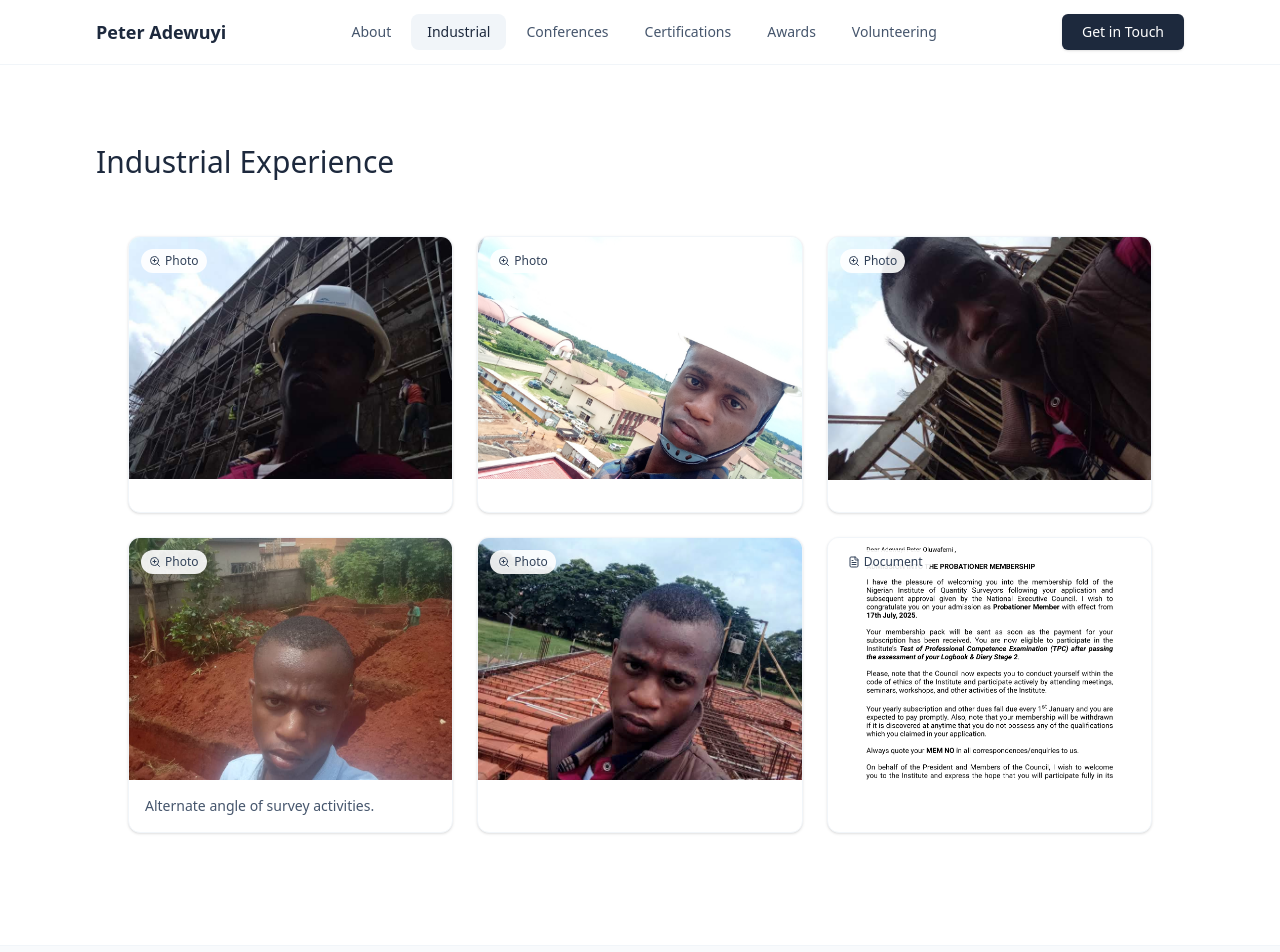
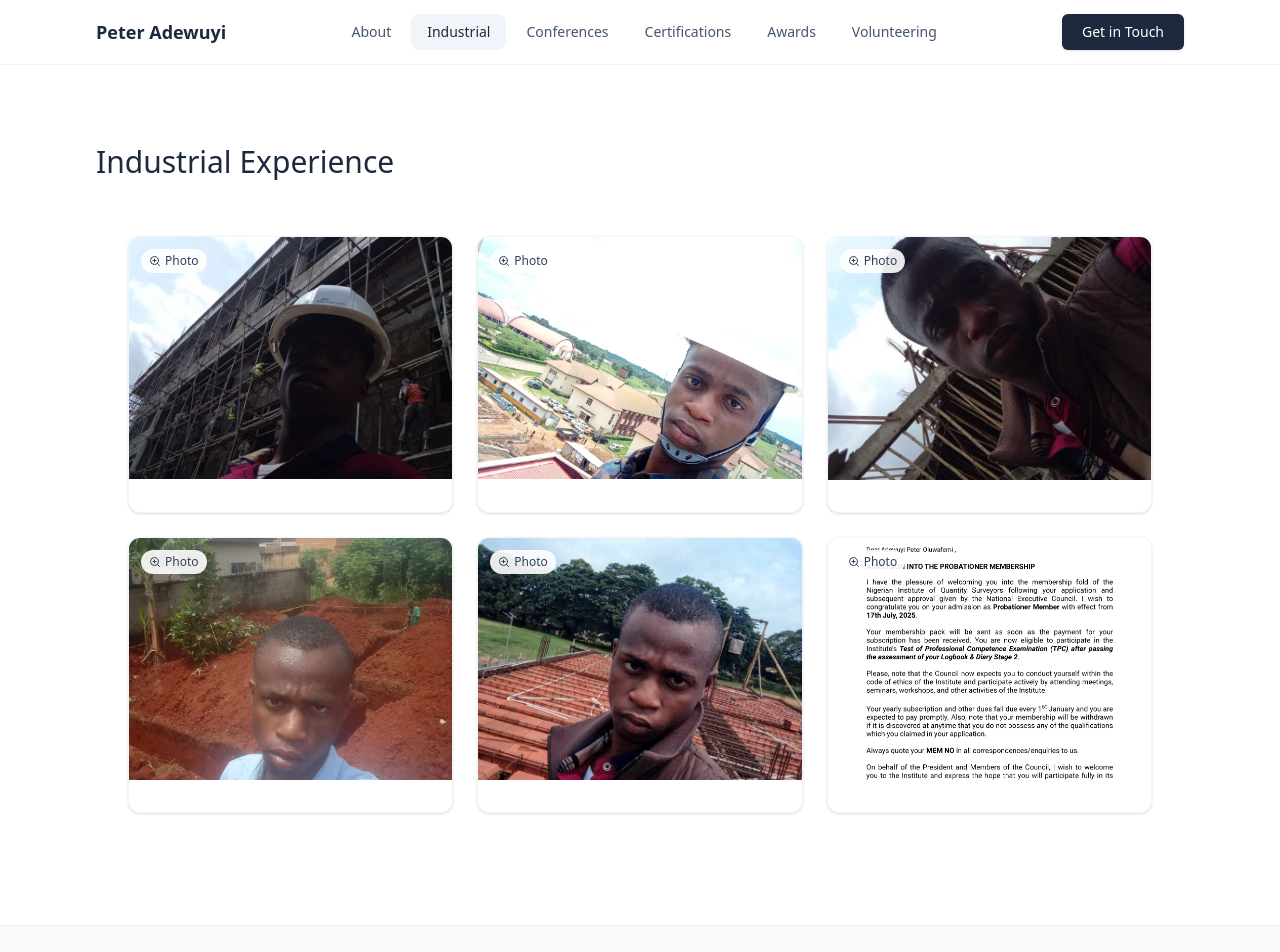
Before and after one commit to IDGoodness/portfolio-peter-2, a React (Vite) app: page /industrial-experience in a window 1280 px wide. Shown: the top 952 px of the page. Built offline with nearby package versions, Linux system fonts and the light colour scheme.

Commit message:
Edit 003.

```diff
--- a/src/Pages/IndustrialExperience.jsx
+++ b/src/Pages/IndustrialExperience.jsx
@@ -26,35 +26,35 @@ export default function IndustrialExperience() {
       {
         id: "img1",
         src: img1,
-        title: "Site Progress - 2022-10-14",
+        title: "Site Progress",
         // description: "On-site photo showing progress of building works.",
         tag: "Photo",
       },
       {
         id: "img2",
         src: img2,
-        title: "Site Equipment - 2022-09-14",
+        title: "Site Progress",
         // description: "Equipment and scaffolding on site.",
         tag: "Photo",
       },
       {
         id: "img3",
         src: img3,
-        title: "Survey Capture - 2022-08-16",
+        title: "Survey Progress",
         // description: "Survey and measurements being recorded.",
         tag: "Photo",
       },
       {
         id: "img3b",
         src: img3b,
-        title: "Survey Capture",
-        description: "Alternate angle of survey activities.",
+        title: "Survey Progress",
+        // description: "Alternate angle of survey activities.",
         tag: "Photo",
       },
       {
         id: "img4",
         src: img4,
-        title: "On-site Team - 2022-08-16",
+        title: "Site Progress",
         // description: "Team photo and site briefing.",
         tag: "Photo",
       },
@@ -68,9 +68,9 @@ export default function IndustrialExperience() {
       {
         id: "doc1",
         src: doc1,
-        title: "Upgrade Letter (NIQS)",
+        title: "Upgrade letter to Probation member of NIQS",
         // description: "Official upgrade letter from NIQS.",
-        tag: "Document",
+        tag: "Photo",
       },
     ],
     []
```
